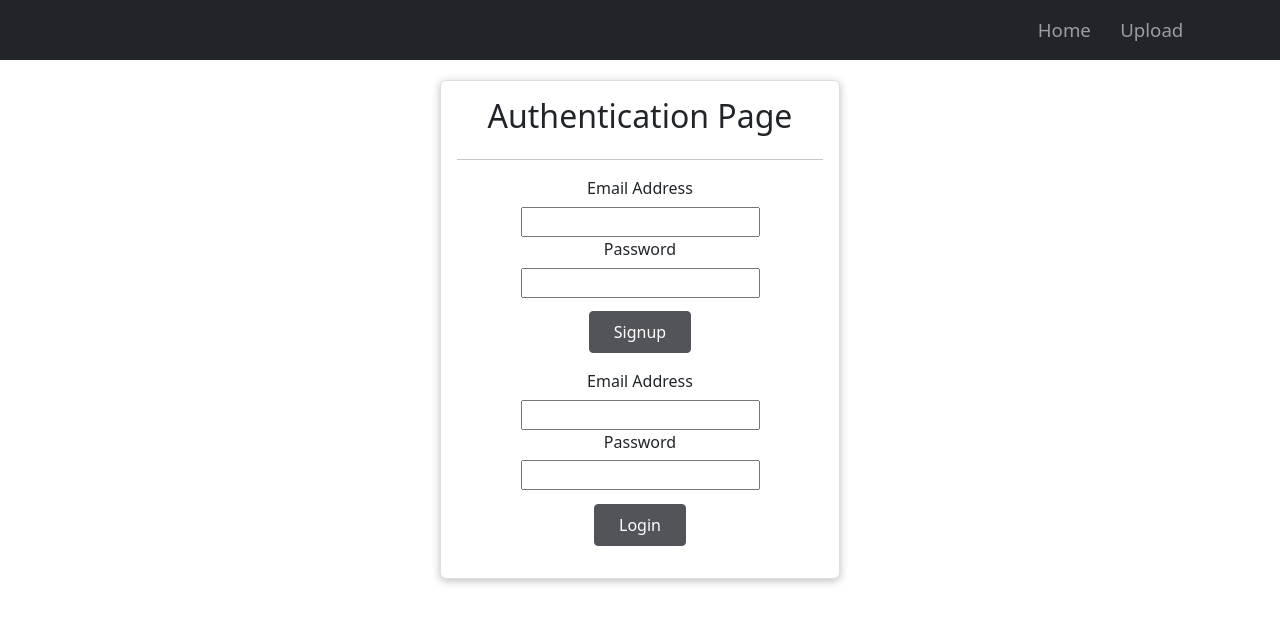
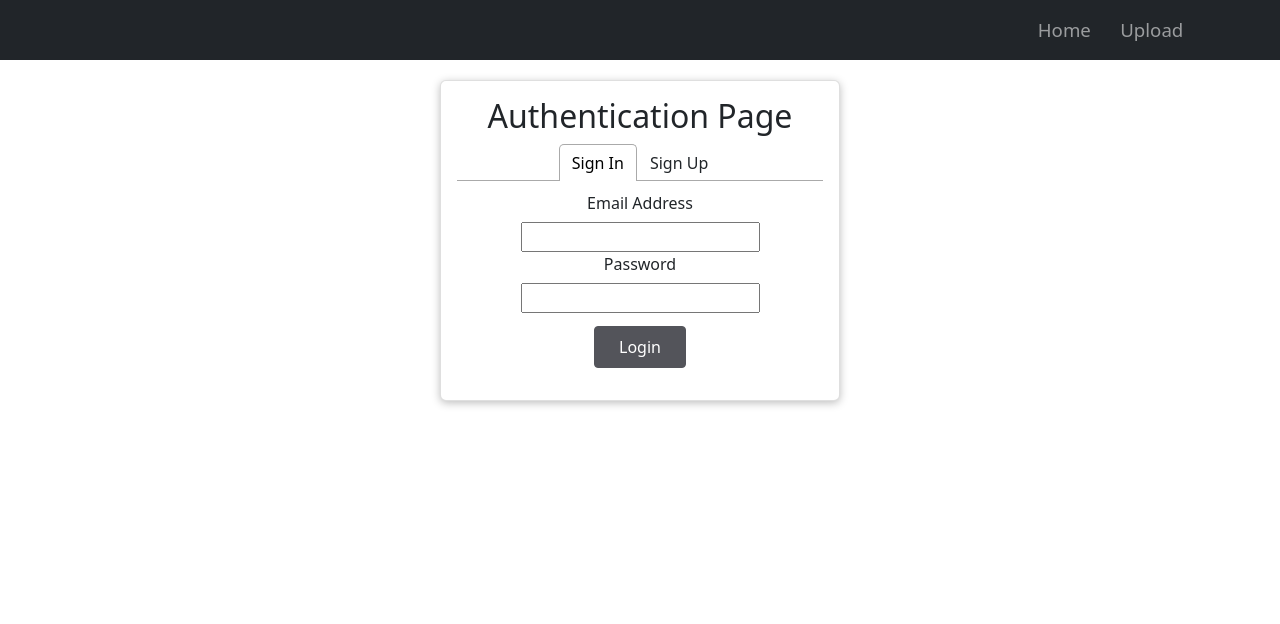
Before and after one commit to JackyXu-Cool/Team-2130-Machine-Learning-Roulette, a React (Create React App) app in the folder mlr_frontend/: page /auth in a window 1280 px wide. Shown: the top 624 px of the page. Built offline with nearby package versions, Linux system fonts and the light colour scheme; the HTML template or start-up script is replaced by a standard one; what amazon-cognito-identity-js would draw is missing.

Commit message:
apply tabcard

```diff
--- a/mlr_frontend/package.json
+++ b/mlr_frontend/package.json
@@ -17,6 +17,7 @@
     "react-dom": "^18.0.0",
     "react-router-dom": "^6.3.0",
     "react-scripts": "^5.0.0",
+    "react-tabs": "^6.0.0",
     "react-transition-group": "^4.4.5",
     "web-vitals": "^2.1.4"
   },
--- a/mlr_frontend/src/pages/AuthPage/AuthPage.js
+++ b/mlr_frontend/src/pages/AuthPage/AuthPage.js
@@ -4,8 +4,7 @@ import './AuthPage.css';
 
 import { Navbar, Nav, Container } from 'react-bootstrap';
 import Card from '../../components/Card/Card';
-import Signup from "./Signup";
-import Signin from "./Signin";
+import AuthTab from './AuthTab';
 
 const AuthPage = () => {
   return (
@@ -27,9 +26,7 @@ const AuthPage = () => {
       <div className="authentication_container">
         <Card className="authentication">
           <h2>Authentication Page</h2>
-          <hr />
-          <Signup />
-          <Signin />
+          <AuthTab />
         </Card>
       </div>
     </React.Fragment>
```
